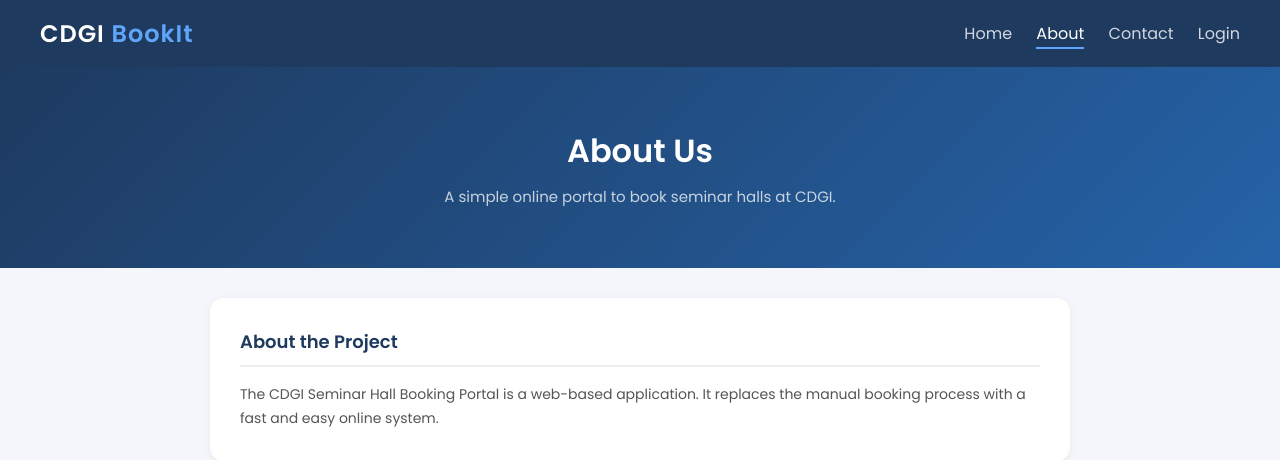
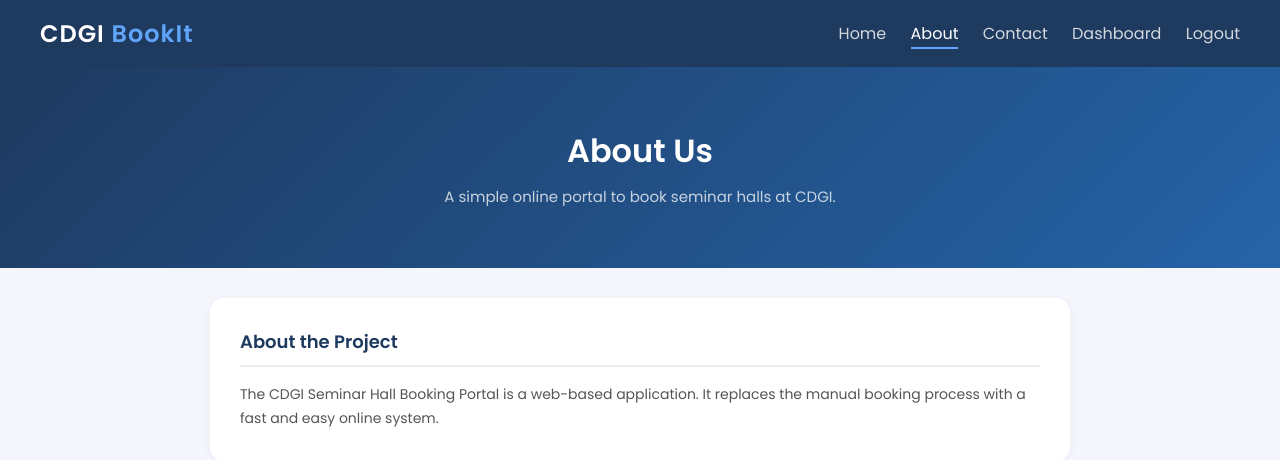
Before and after one commit to Yogeshgurjar25/Seminar-hall-booking-, a Flask app: page /about in a window 1280 px wide. Shown: the top 460 px of the page. Run offline with Flask 3, Linux system fonts and the light colour scheme; the visitor is signed in with stand-in values (Sample User, id 1); some libraries are stand-ins or nearby versions.

Commit message:
Fix navbar: show Dashboard+Logout when logged in on About & Contact pages

```diff
--- a/static/about.css
+++ b/static/about.css
@@ -29,6 +29,19 @@ nav a {
     transition: color 0.2s;
 }
 
+nav button {
+    color: rgba(255,255,255,0.8);
+    background: none;
+    border: none;
+    margin-left: 20px;
+    font-size: 16px;
+    cursor: pointer;
+    padding: 0;
+    font-family: inherit;
+}
+nav button:hover {
+    color: #fff;
+}
 nav a:hover {
     color: white;
 }
--- a/templates/about.html
+++ b/templates/about.html
@@ -18,7 +18,14 @@
     <a href="/">Home</a>
     <a href="/about" class="active">About</a>
     <a href="/contact">Contact</a>
-    <a href="/login">Login</a>
+    {% if session.get('user_id') %}
+      <a href="/dashboard">Dashboard</a>
+      <form method="POST" action="/logout" style="display:inline;">
+        <button type="submit">Logout</button>
+      </form>
+    {% else %}
+      <a href="/login">Login</a>
+    {% endif %}
   </div>
 </nav>
 
```
Also changed, not shown: static/contact.css (+13 -0 lines), templates/contact.html (+8 -1 lines).
